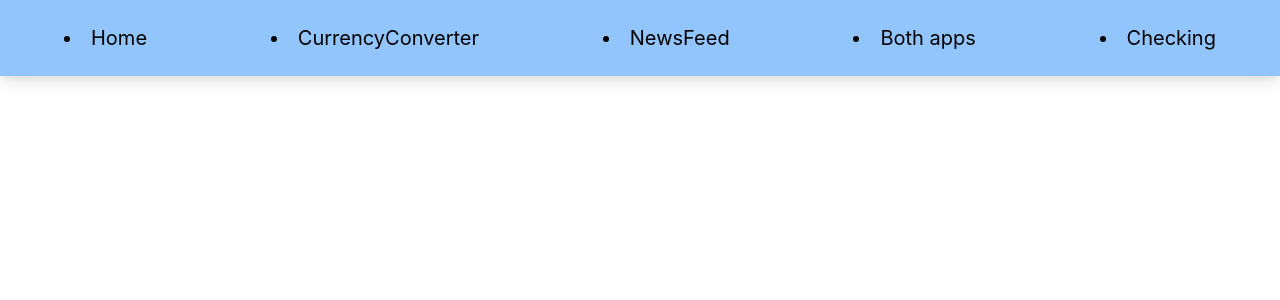
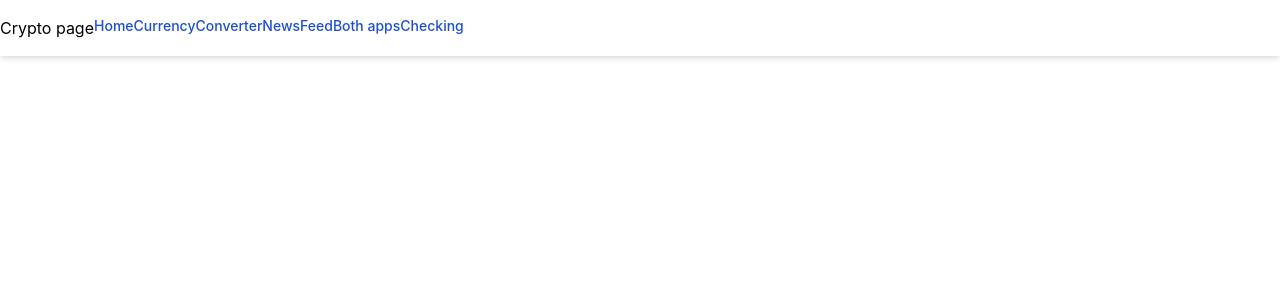
Before and after one commit to dagwasiewska/crypto-app, a React app: page / in a window 1280 px wide. Shown: the top 300 px of the page. Built offline with nearby package versions, Linux system fonts and the light colour scheme.

Commit message:
changes in navbar

```diff
--- a/package.json
+++ b/package.json
@@ -4,6 +4,7 @@
   "private": true,
   "dependencies": {
     "@craco/craco": "^6.4.3",
+    "@fortawesome/fontawesome-svg-core": "^1.3.0",
     "@testing-library/jest-dom": "^5.16.2",
     "@testing-library/react": "^12.1.3",
     "@testing-library/user-event": "^13.5.0",
--- a/public/index.html
+++ b/public/index.html
@@ -15,6 +15,7 @@
       user's mobile device or desktop. See https://developers.google.com/web/fundamentals/web-app-manifest/
     -->
     <link rel="manifest" href="%PUBLIC_URL%/manifest.json" />
+    <link rel="shortcut icon" href="favicon-16x16.ico" />
     <!--
       Notice the use of %PUBLIC_URL% in the tags above.
       It will be replaced with the URL of the `public` folder during the build.
--- a/src/pages/Homepage.js
+++ b/src/pages/Homepage.js
@@ -7,8 +7,10 @@ import Navbar from '../components/Navbar'
 function Homepage() {
   return (
     <>
-      <Navbar />
+      <Navbar/>
+
     </>
+
   )
 }
 
--- a/src/pages/SecondPage.js
+++ b/src/pages/SecondPage.js
@@ -1,12 +1,11 @@
 import React from 'react'
 import NewsFeed from '../components/NewsFeed'
-import Navigation from '../ui/Navigation'
+import Navbar from '../components/Navbar'
 
 function SecondPage() {
   return (
     <>
-      <Navigation />
-      <div>Second page</div>
+      <Navbar />
       <NewsFeed />
     </>
   )
--- a/src/ui/Navigation.js
+++ b/src/ui/Navigation.js
@@ -2,8 +2,27 @@ import React from "react";
 
 function Navigation({ children }) {
   return (
-    <nav className="relative w-full flex flex-wrap items-center justify-between py-3 bg-blue-300 text-gray-500 hover:text-gray-700 focus:text-gray-700 shadow-lg">
-      <div className="container-fluid w-full flex flex-wrap items-center justify-between px-6">
+    // <nav classNameName="bg-blue-300 w-full border-gray-200 px-2 sm:px-4 py-5 rounded dark:bg-gray-800">
+    //   <div className="container flex flex-wrap justify-between items-center mx-auto">
+    //     <div
+    //       className="hidden w-full md:block md:w-auto"
+    //       id="mobile-menu"
+    //     >
+    //       {children}
+    //     </div>
+    //   </div>
+    // </nav>
+
+    <nav className="shadow-md w-full fixed top-0 left0">
+      <div className="md:flex bg white py-4">
+        <div>
+          <span>
+
+          </span>
+          Crypto page
+        </div>
+
+
         {children}
       </div>
     </nav>
--- a/src/ui/NavigationItem.js
+++ b/src/ui/NavigationItem.js
@@ -1,11 +1,16 @@
-import React from 'react'
+import React from "react";
 
 function NavigationItem({ children }) {
   return (
     <div className="container-fluid">
-      <li className="self-center max-w-sm mx-10 my-3 text-xl text-black hover:text-white">{children}</li>
+      <ul className="flex flex-col mt-4 md:flex-row md:space-x-8 md:mt-0 md:text-sm md:font-medium">
+        <li className="block py-2 pr-4 pl-3 text-white bg-blue-700 rounded md:bg-transparent md:text-blue-700 md:p-0 dark:text-white"
+                aria-current="page">
+          {children}
+        </li>
+      </ul>
     </div>
-  )
+  );
 }
 
-export default NavigationItem
+export default NavigationItem;
```
Also changed, not shown: 2 other files (tests, documents, lock files or other folders).
